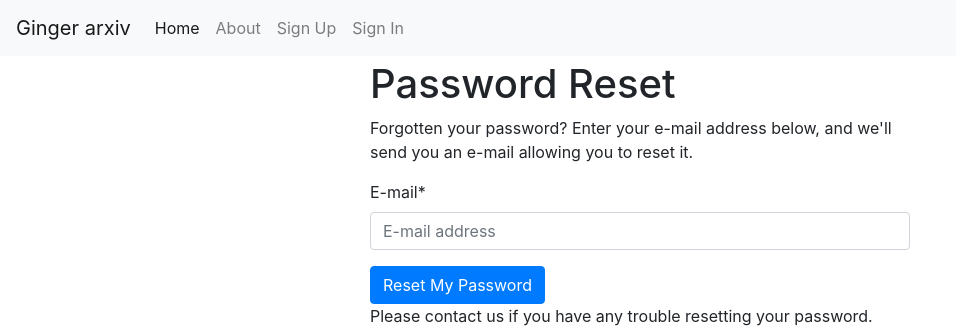
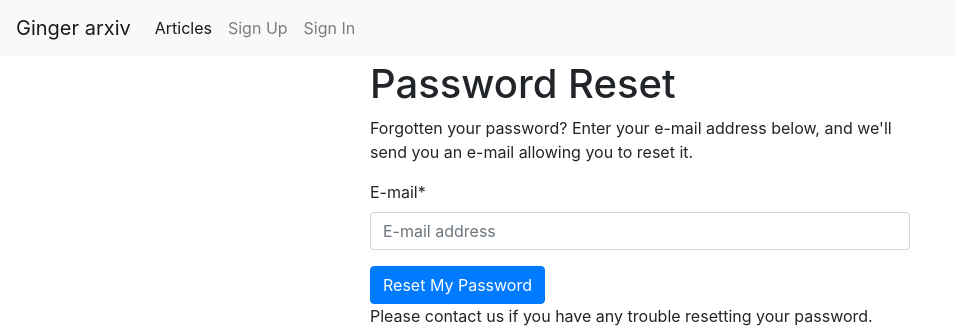
Before and after one commit to pjhoberman/ginger-arxiv, a Django app: page /accounts/password/reset/ in a window 1280 px wide. Shown: the top 330 px of the page, without its empty margins (0-956 px from the left). Run offline with Django 3.2, Linux system fonts and the light colour scheme; some libraries are stand-ins or nearby versions.

Commit message:
moving nav links around, making articles home page

```diff
--- a/config/urls.py
+++ b/config/urls.py
@@ -3,20 +3,21 @@ from django.conf.urls.static import static
 from django.contrib import admin
 from django.urls import include, path
 from django.views import defaults as default_views
-from django.views.generic import TemplateView
+
+# from django.views.generic import TemplateView
 
 urlpatterns = [
-    path("", TemplateView.as_view(template_name="pages/home.html"), name="home"),
-    path(
-        "about/", TemplateView.as_view(template_name="pages/about.html"), name="about"
-    ),
+    # path("", TemplateView.as_view(template_name="pages/home.html"), name="home"),
+    # path(
+    #     "about/", TemplateView.as_view(template_name="pages/about.html"), name="about"
+    # ),
     # Django Admin, use {% url 'admin:index' %}
     path(settings.ADMIN_URL, admin.site.urls),
     # User management
     path("users/", include("ginger_arxiv.users.urls", namespace="users")),
     path("accounts/", include("allauth.urls")),
     # Your stuff: custom urls includes go here
-    path("articles/", include("ginger_arxiv.articles.urls", namespace="articles")),
+    path("", include("ginger_arxiv.articles.urls", namespace="articles")),
 ] + static(settings.MEDIA_URL, document_root=settings.MEDIA_ROOT)
 
 
--- a/ginger_arxiv/templates/base.html
+++ b/ginger_arxiv/templates/base.html
@@ -39,16 +39,16 @@
         <button class="navbar-toggler navbar-toggler-right" type="button" data-toggle="collapse" data-target="#navbarSupportedContent" aria-controls="navbarSupportedContent" aria-expanded="false" aria-label="Toggle navigation">
           <span class="navbar-toggler-icon"></span>
         </button>
-        <a class="navbar-brand" href="{% url 'home' %}">Ginger arxiv</a>
+        <a class="navbar-brand" href="{% url 'articles:list_articles' %}">Ginger arxiv</a>
 
         <div class="collapse navbar-collapse" id="navbarSupportedContent">
           <ul class="navbar-nav mr-auto">
             <li class="nav-item active">
-              <a class="nav-link" href="{% url 'home' %}">Home <span class="sr-only">(current)</span></a>
+              <a class="nav-link" href="{% url 'articles:list_articles' %}">Articles <span class="sr-only">(current)</span></a>
             </li>
-            <li class="nav-item">
-              <a class="nav-link" href="{% url 'about' %}">About</a>
-            </li>
+{#            <li class="nav-item">#}
+{#              <a class="nav-link" href="{% url 'about' %}">About</a>#}
+{#            </li>#}
             {% if request.user.is_authenticated %}
               <li class="nav-item">
                 {# URL provided by django-allauth/account/urls.py #}
```
